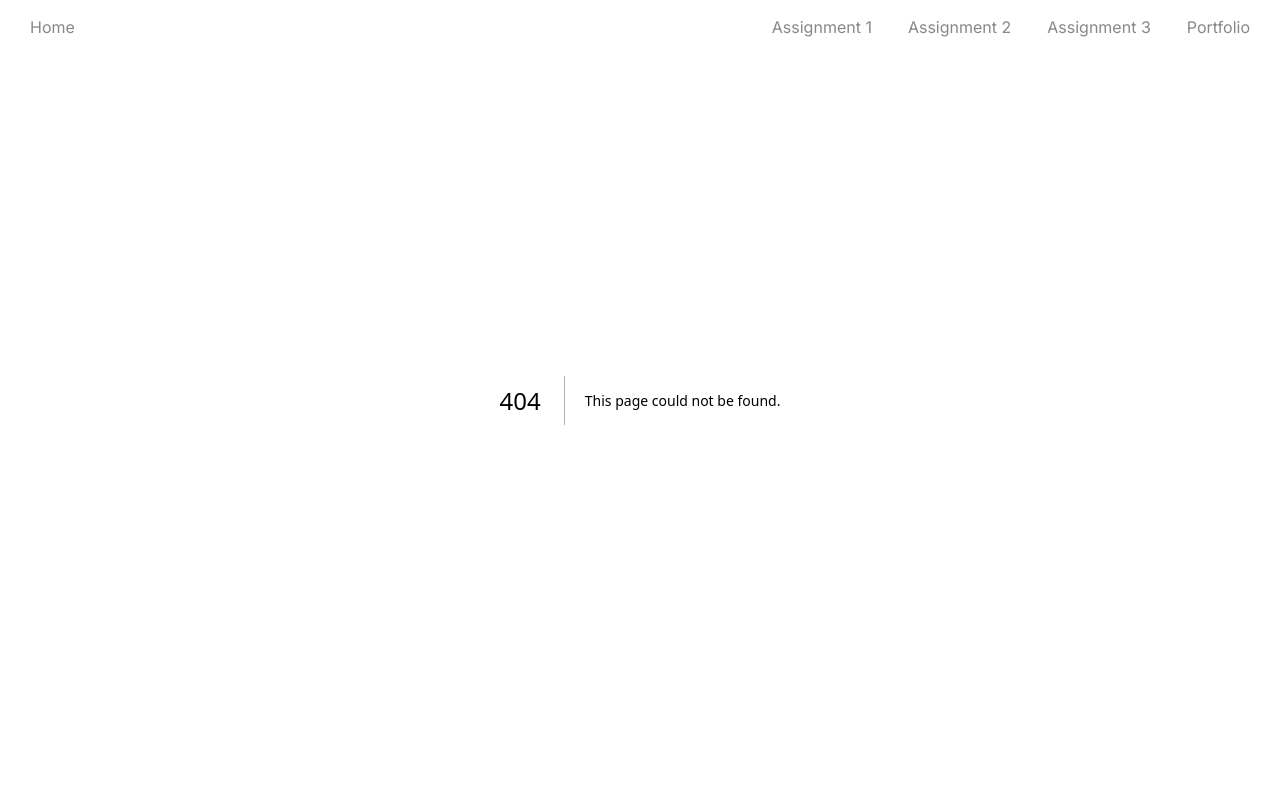
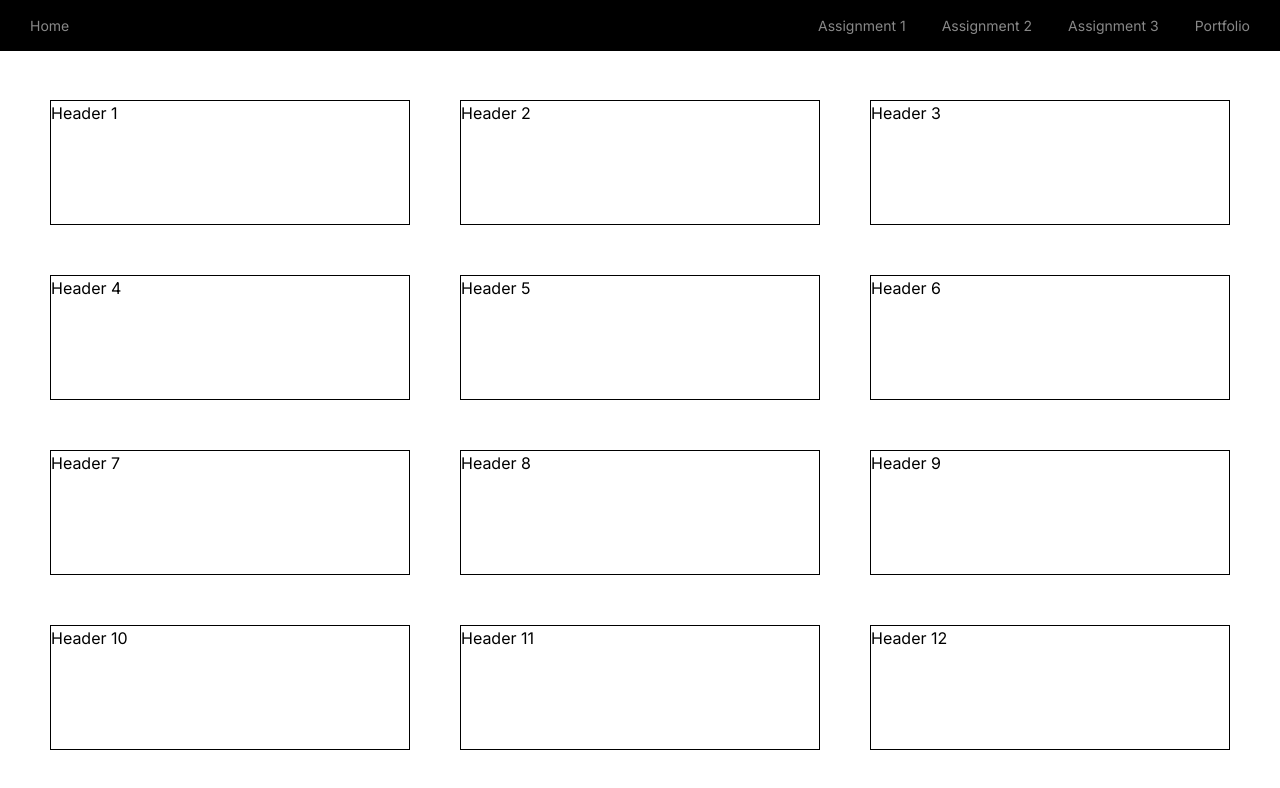
Before and after one commit to Ipriyankrajai/next-14, a Next.js app: page /table in a window 1280 px wide. Before the commit this address had no page. Shown: the top 788 px of the page. Built offline with nearby package versions, Linux system fonts and the light colour scheme.

Commit message:
feat: table

```diff
--- a/src/app/center-a-div/page.tsx
+++ b/src/app/center-a-div/page.tsx
@@ -1,7 +1,16 @@
 import React from "react";
 
 const CenterAdiv = () => {
-  return <div>CenterAdiv</div>;
+  return (
+    <>
+      <div className="flex justify-center items-center bg-gray-500 h-[100vh]">
+        Center div using flex
+      </div>
+      <div className="grid place-items-center bg-red-500 h-[100vh]">
+        Center div using grid
+      </div>
+    </>
+  );
 };
 
 export default CenterAdiv;
--- a/src/app/globals.css
+++ b/src/app/globals.css
@@ -11,3 +11,10 @@ body{
   background-color: #000;
   min-height: 100vh;
 }
+
+.magic-tooltip{
+  display: none;
+}
+.magic-wrap:hover .magic-tooltip{
+  display: block;
+}
--- a/src/app/layout.tsx
+++ b/src/app/layout.tsx
@@ -18,15 +18,15 @@ export default function RootLayout({
   return (
     <html lang="en">
       <body className={`${inter.className}`}>
-        <nav className="fixed top-0 left-0 right-0 text-[#888888]">
-          <div className="flex flex-wrap gap-5 justify-between px-5 py-[10px] text-[]">
+        <nav className="fixed z-10 top-0 left-0 right-0 text-[#888888] bg-black">
+          <div className="flex flex-wrap gap-4 justify-between px-5 py-[10px] text-[14px]">
             <Link
               className="hover:bg-gray-400 hover:text-white transition-all duration-300 rounded-md px-[10px] py-[5px]"
               href={"/"}
             >
               Home
             </Link>
-            <div className="flex gap-4">
+            <div className="flex flex-wrap gap-4">
               <Link
                 className="hover:bg-gray-400 hover:text-white transition-all duration-300 rounded-md px-[10px] py-[5px]"
                 href={"/center-a-div"}
--- /dev/null
+++ b/src/app/table/page.tsx
@@ -0,0 +1,22 @@
+import React from "react";
+
+const Table = () => {
+  const iterationArray = new Array(12).fill(1);
+  return (
+    <div className="bg-white min-h-[100vh] grid grid-cols-1 sm:grid-cols-2 xl:grid-cols-3 gap-[50px] pt-[200px] sm:pt-[100px] pb-[50px] px-[50px]">
+      {iterationArray?.map((a, index) => (
+        <div
+          key={index}
+          className="border border-black relative magic-wrap min-h-[100px]"
+        >
+          Header {index + 1}
+          <div className="absolute right-[-37px] top-[-16px] border border-gray-500 p-1 bg-gray-400 magic-tooltip">
+            Tooltip {index + 1}
+          </div>
+        </div>
+      ))}
+    </div>
+  );
+};
+
+export default Table;
--- a/tailwind.config.ts
+++ b/tailwind.config.ts
@@ -14,6 +14,20 @@ const config: Config = {
           "conic-gradient(from 180deg at 50% 50%, var(--tw-gradient-stops))",
       },
     },
+    screens: {
+      'sm': '650px',
+      // => @media (min-width: 640px) { ... }
+
+      'md': '768px',
+      // => @media (min-width: 768px) { ... }
+
+      'lg': '1024px',
+      // => @media (min-width: 1024px) { ... }
+
+      'xl': '1280px',
+      // => @media (min-width: 1280px) { ... }
+      // => @media (min-width: 1536px) { ... }
+    }
   },
   plugins: [],
 };
```
